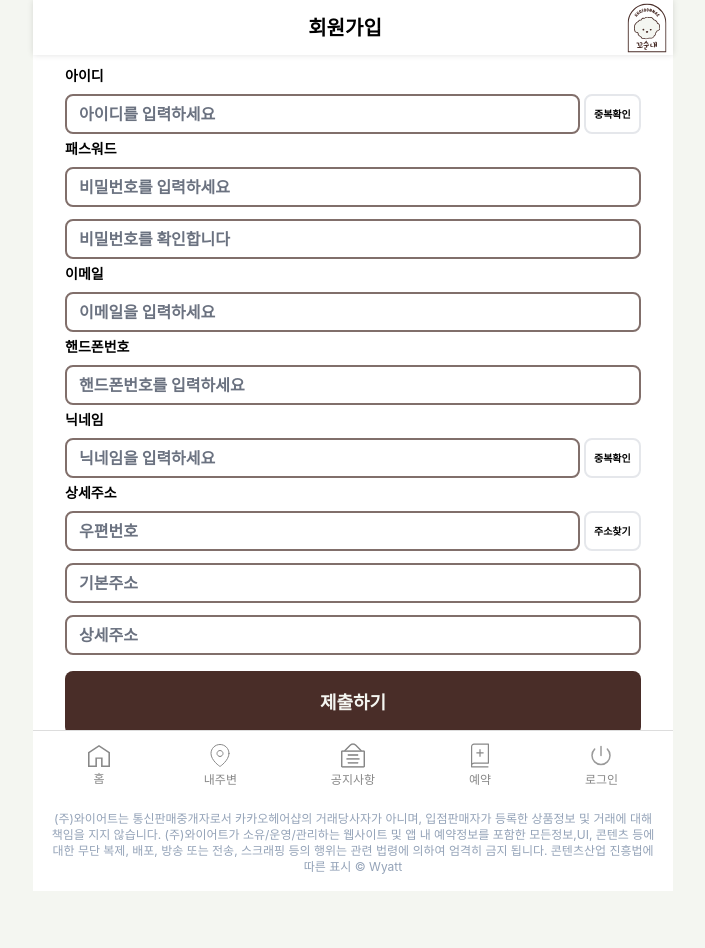
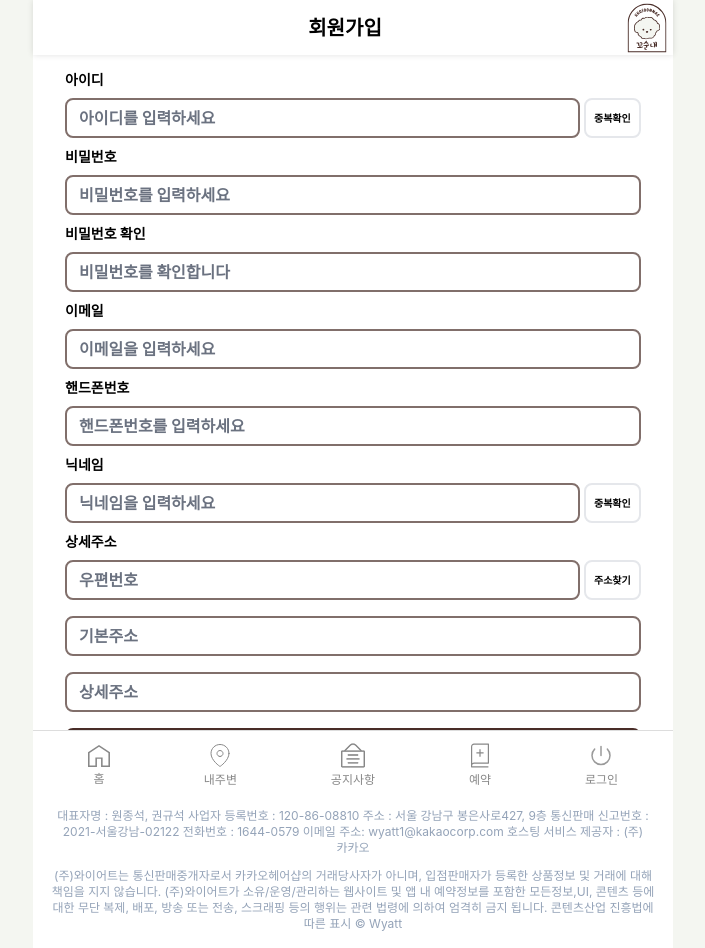
Before and after one commit to super-coding-3/kkosoonnae, a React (Create React App) app: page /signup in a window 1280 px wide. Shown: the whole page, without its empty margins (287-992 px from the left). Before the commit the page ends 891 px from the top, so only its background shows below. Built offline with nearby package versions, Linux system fonts and the light colour scheme; no server answers; the HTML template or start-up script is replaced by a standard one.

Commit message:
[fix]label 추가/ css 간격 위아래 추가

```diff
--- a/src/components/signup/FormFields.tsx
+++ b/src/components/signup/FormFields.tsx
@@ -7,12 +7,13 @@ const formFields =  [
     },
     {
       name: "SignUpPassword",
-      label: "패스워드",
+      label: "비밀번호",
       type: "password",
       placeholder: "비밀번호를 입력하세요",
     },
     {
       name: "SignUpPasswordCheck",
+      label: "비밀번호 확인",
       type: "password",
       placeholder: "비밀번호를 확인합니다",
     },
--- a/src/components/signup/SignUpPage.tsx
+++ b/src/components/signup/SignUpPage.tsx
@@ -61,10 +61,10 @@ const Main: React.FC = () => {
         }}
       >
         {({ setFieldValue, values }) => (
-          <Form className="mx-auto max-w-xl min-w-[320px] w-full">
+          <Form className="mx-auto max-w-xl min-w-[320px] w-full ">
             {formFields.map((field) => (
               <ForminputDiv key={field.name}>
-                <label htmlFor={field.name}>{field.label}</label>
+                <label className="mt-1" htmlFor={field.name}>{field.label}</label>
                 <FieldWithButtonDiv>
                   <Field
                     type={field.type}
```
